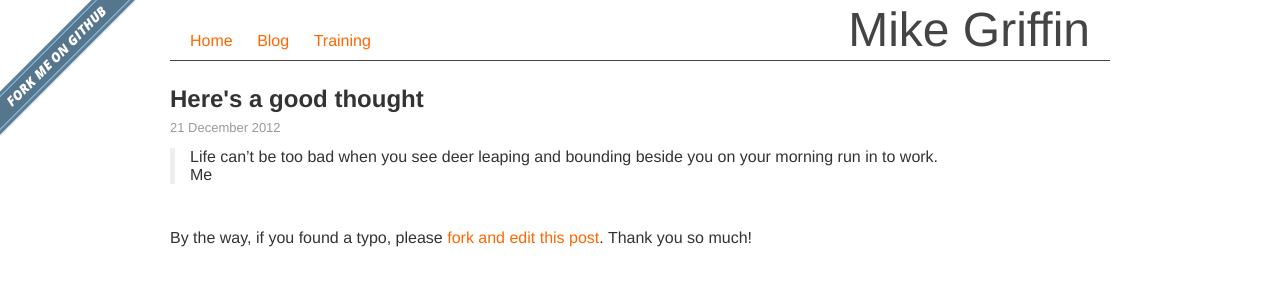
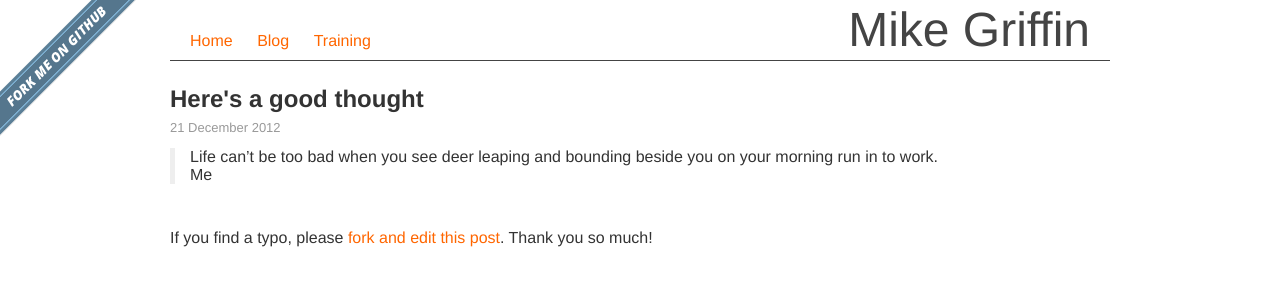
Before and after one commit to mgriffin/mikegriffin, a Jekyll site: the page built from training/_posts/2012-12-21-heres-a-good-thought.md, in a window 1280 px wide. Shown: the top 300 px of the page. Built offline with Jekyll 4.4.1, drawn with Linux system fonts in a browser that asks for light colours.

Commit message:
Changes the wording for fixing a post

```diff
--- a/_layouts/post.html
+++ b/_layouts/post.html
@@ -9,7 +9,7 @@ layout: layout
     {{ content }}
 
     <p class="fork-and-edit">
-      By the way, if you found a typo, please <a href="http://github.com/mgriffin/mikegriffin/edit/master/{{ page.path }}">fork and edit this post</a>. Thank you so much!
+      If you find a typo, please <a href="http://github.com/mgriffin/mikegriffin/edit/master/{{ page.path }}">fork and edit this post</a>. Thank you so much!
     </p>
   </div>
 </div>
```
